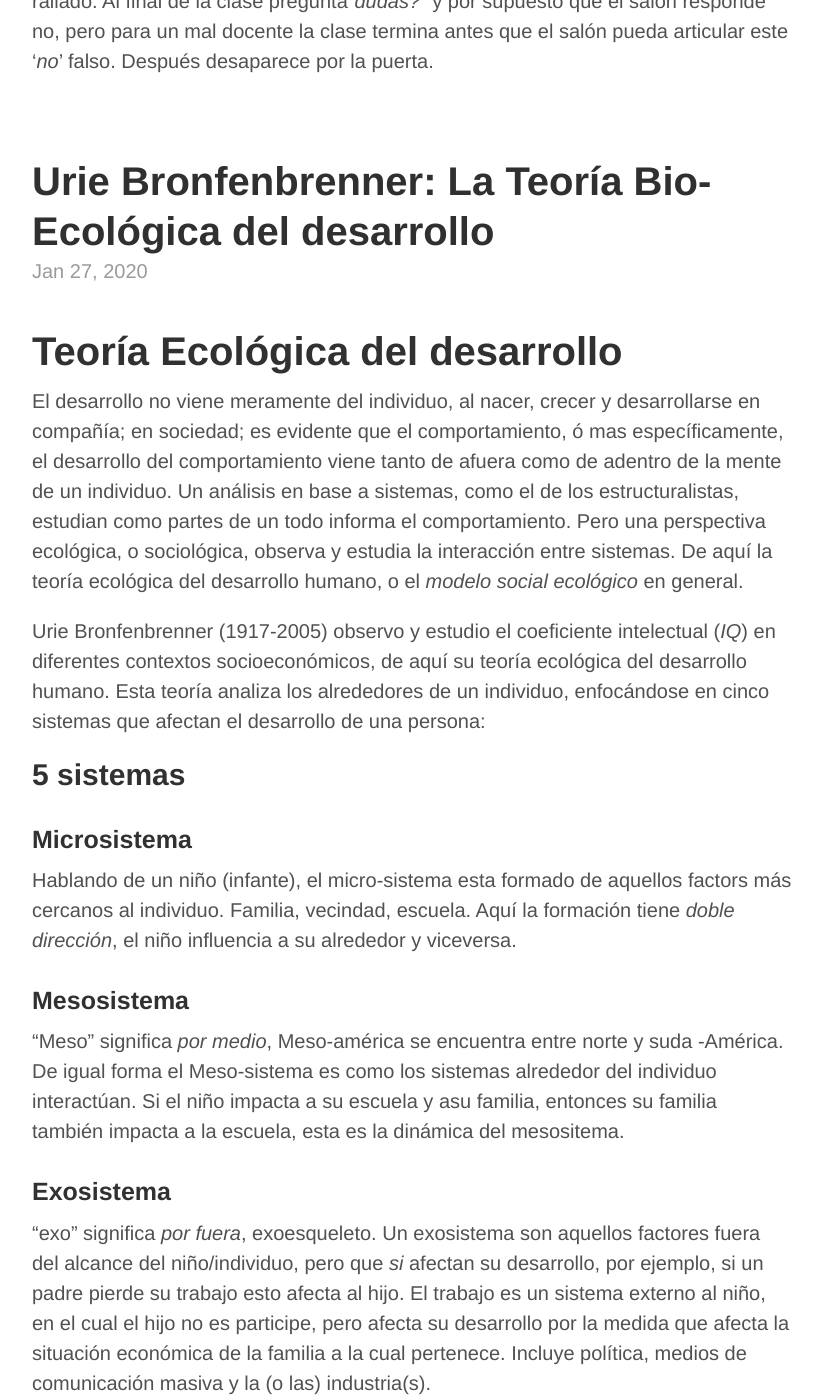
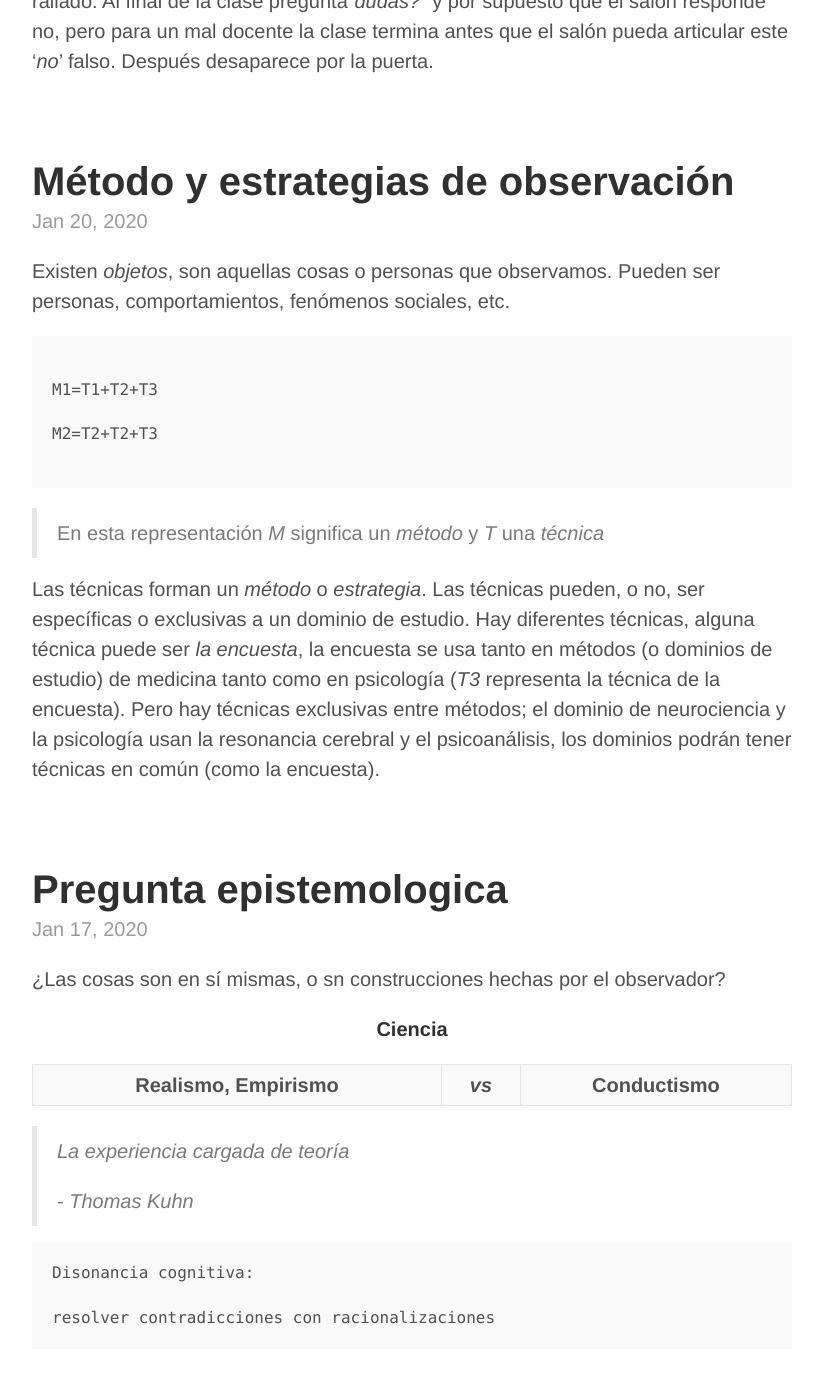
Before and after one commit to alex-esc/notes, a Jekyll site: the page built from notebooks/test.md, in a window 1280 px wide and 1400 px high, scrolled down 903 px. Shown: the whole window, without its empty margins (228-1051 px from the left). Built offline with Jekyll 4.4.1, drawn with Linux system fonts in a browser that asks for light colours; part of the change alters nothing that is shown; some of the changed text lies outside the part shown.

```diff
--- a/_posts/2020-01-27-teoria-ecologica-desarollo.md
+++ b/_posts/2020-01-27-teoria-ecologica-desarollo.md
@@ -1,7 +1,7 @@
 ---
 layout: 'post'
 title: 'Urie Bronfenbrenner: La Teoría Bio-Ecológica del desarrollo'
-tags: 'Metodos y técnicas de observación, Primer Semestre'
+tags: 'Desarrollo de la personalidad, Primer Semestre'
 ---
 
 
```
